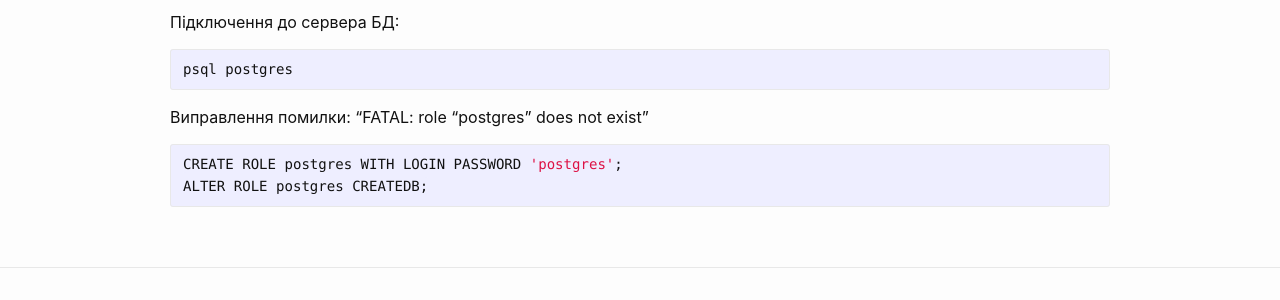
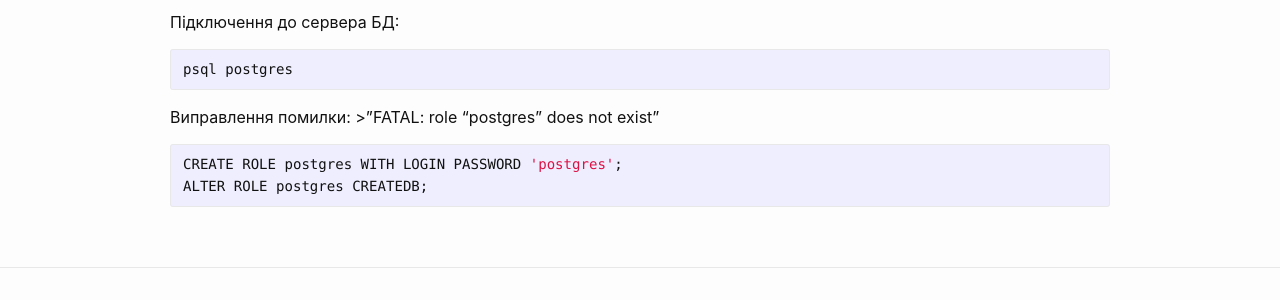
Before and after one commit to mpedych/mpedych.github.io, a Jekyll site: the page built from _posts/2022-10-02-postgresql-macos-install.md, in a window 1280 px wide. Shown: the part 528-828 px from the top of the page. Built offline with Jekyll 4.4.1, drawn with Linux system fonts in a browser that asks for light colours; comment, search, counter and statistics services are not loaded.

````diff
--- a/_posts/2022-10-02-postgresql-macos-install.md
+++ b/_posts/2022-10-02-postgresql-macos-install.md
@@ -28,7 +28,7 @@ brew services stop postgresql
 psql postgres
 ```
 
-Виправлення помилки: "FATAL: role "postgres" does not exist"
+Виправлення помилки: >"FATAL: role "postgres" does not exist"
 
 ```shell
 CREATE ROLE postgres WITH LOGIN PASSWORD 'postgres';
````
